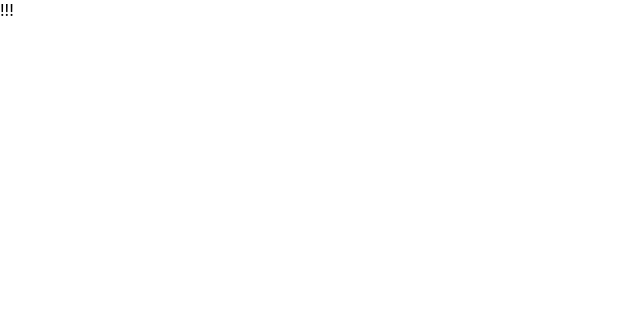
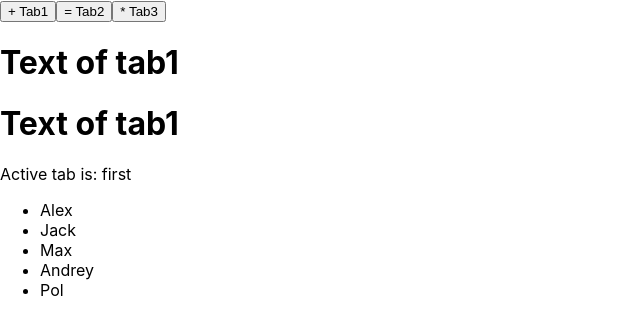
Before and after one commit to dimitr0960/react, a React (Create React App) app in the folder react-tutorial/: page / in a window 1280 px wide. Shown: the top 334 px of the page, without its empty margins (0-640 px from the left). Built offline with nearby package versions, Linux system fonts and the light colour scheme.

Commit message:
08_lists_keys

```diff
--- a/react-tutorial/src/08_lists_keys/Lesson.jsx
+++ b/react-tutorial/src/08_lists_keys/Lesson.jsx
@@ -1,15 +1,76 @@
-import React, { Component } from 'react';
+import React, { Component,Fragment } from 'react';
+
+const Tab1 = () => (
+	<h1>Text of tab1</h1>
+)
+
+const Tab2 = () => (
+	<h1>Text of tab2</h1>
+)
+
+const Tab3 = () => (
+	<h1>Text of tab3</h1>
+)
+
+const people = ['Alex', 'Jack', 'Max', 'Andrey', 'Pol'];
+
+const TAB_BTN = [
+	{
+		dataName: 1,
+		title: 'Tab1',
+		icon: '+',
+	},
+	{
+		dataName: 2,
+		title: 'Tab2',
+		icon: '=',
+	},
+	{
+		dataName: 3,
+		title: 'Tab3',
+		icon: '*',
+	},
+];
 
 class App extends Component {
 
 	state = {
+		activeTab: 1,
+	}
 
+	handleTab = (e) => {
+		this.setState({
+			activeTab: +e.target.getAttribute('data-name'), // + потому что getAttribute = sting, преобразование типа
+		})
 	}
 
 	render() {
+		const { activeTab } = this.state;
+		return (
+			<Fragment>
+				{TAB_BTN.map( ({ dataName, title, icon }) => (
+					<button
+						key={`${dataName}-${title}`}
+						data-name={dataName}
+						onClick={this.handleTab}
+					>{icon} {title}</button>
+				))}
 
-		return (
-			<div>!!!</div>
+				{activeTab === 1 ? <Tab1 /> : activeTab === 2 ? <Tab2 /> : <Tab3 />}
+
+				{activeTab === 1 && <Tab1 />}
+				{activeTab === 2 && <Tab2 />}
+				{activeTab === 3 && <Tab3 />}
+
+				<div>
+					{`Active tab is: ${activeTab === 1 ? 'first' : activeTab === 2 ? 'second' : 'third'}`}
+				</div>
+				<ul>
+					{people.map( (person, index) => (
+						<li key={index}>{person}</li>
+					))}
+				</ul>
+			</Fragment>
 		);
 	}
 }
```
